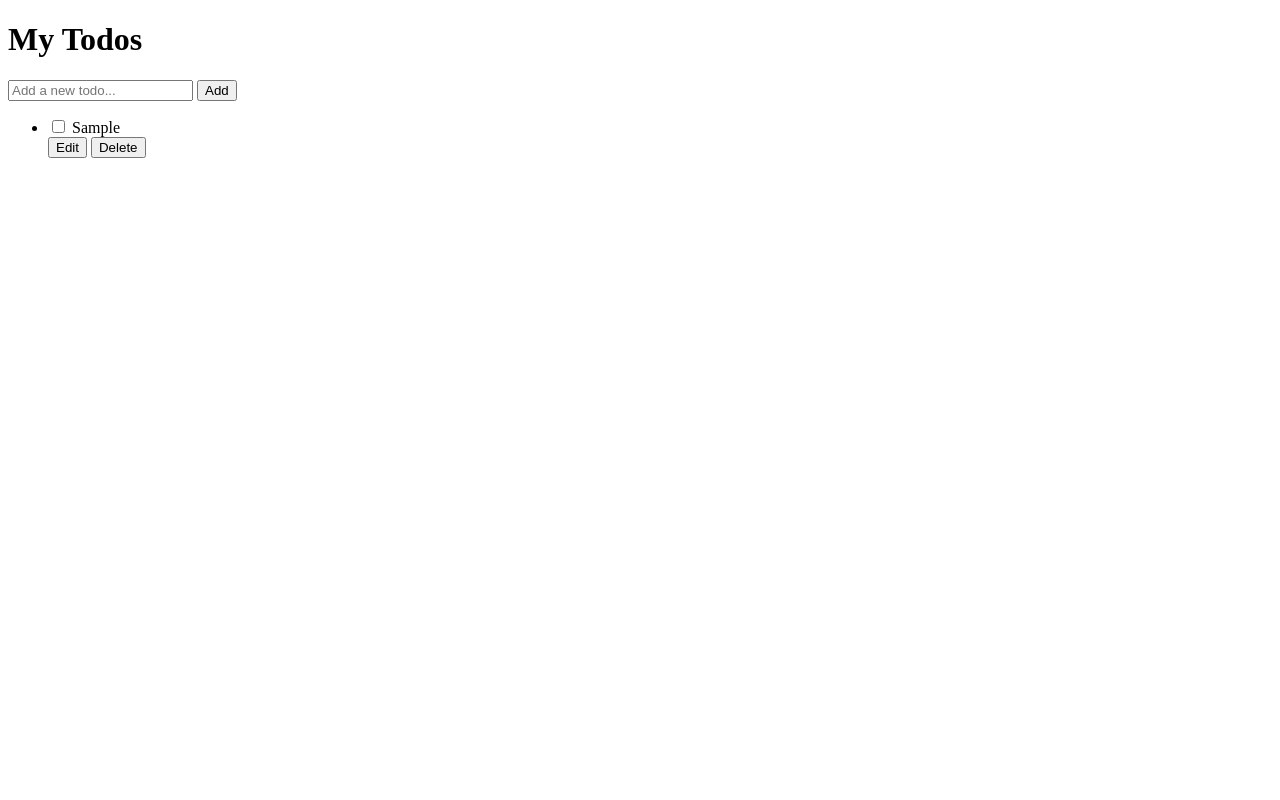
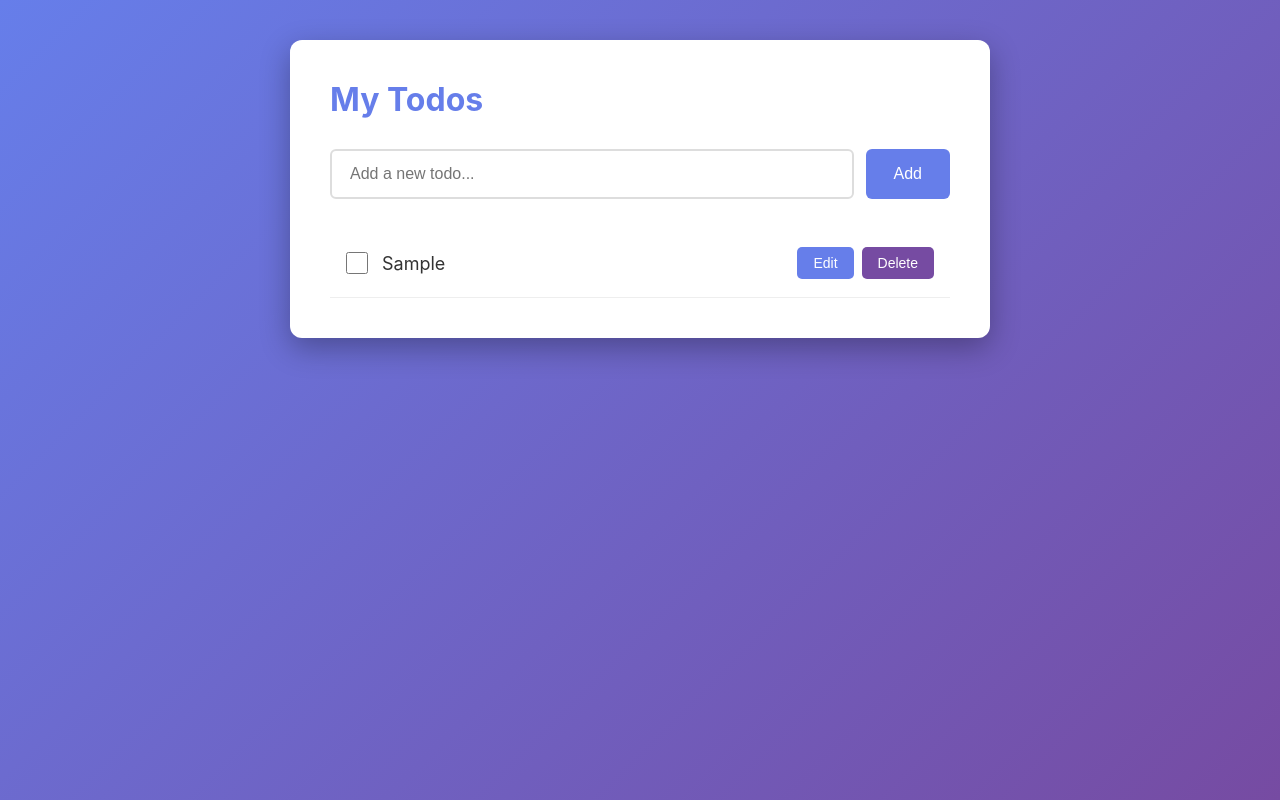
Before and after one commit to Pratik-Chaudhary-1/todo-app, a plain HTML site: page index.html in a window 1280 px wide. Both pictures are taken after typing "Sample" into the empty fields and a click on the button "Add". Drawn offline with Linux system fonts and the light colour scheme.

Commit message:
css file added

```diff
--- a/index.html
+++ b/index.html
@@ -4,6 +4,7 @@
     <meta charset="UTF-8" />
     <meta name="viewport" content="width=device-width, initial-scale=1.0" />
     <title>Todo App</title>
+    <link rel="stylesheet" href="style.css" />
   </head>
   <body>
     <div class="container">
--- /dev/null
+++ b/style.css
@@ -0,0 +1,153 @@
+* {
+  margin: 0;
+  padding: 0;
+  box-sizing: border-box;
+}
+
+body {
+  font-family: -apple-system, BlinkMacSystemFont, "Segoe UI", Roboto, Oxygen,
+    Ubuntu, Cantarell, sans-serif;
+  background: linear-gradient(135deg, #667eea 0%, #764ba2 100%);
+  min-height: 100vh;
+  padding: 40px 20px;
+}
+
+.container {
+  max-width: 700px;
+  margin: 0 auto;
+  background: white;
+  padding: 40px;
+  border-radius: 12px;
+  box-shadow: 0 10px 30px rgba(0, 0, 0, 0.3);
+}
+
+h1 {
+  font-size: 32px;
+  margin-bottom: 30px;
+  color: #667eea;
+}
+
+.input-section {
+  display: flex;
+  gap: 12px;
+  margin-bottom: 30px;
+}
+
+#todoInput {
+  flex: 1;
+  padding: 14px 18px;
+  border: 2px solid #ddd;
+  border-radius: 6px;
+  font-size: 16px;
+}
+
+#todoInput:focus {
+  outline: none;
+  border-color: #667eea;
+}
+
+button {
+  padding: 14px 28px;
+  background: #667eea;
+  color: white;
+  border: none;
+  border-radius: 6px;
+  cursor: pointer;
+  font-size: 16px;
+  font-weight: 500;
+}
+
+button:hover {
+  background: #5568d3;
+}
+
+#todoList {
+  list-style: none;
+}
+
+.todo-item {
+  display: flex;
+  align-items: center;
+  padding: 18px 16px;
+  border-bottom: 1px solid #eee;
+  gap: 14px;
+}
+
+.todo-item:hover {
+  background: #f9f9f9;
+}
+
+.todo-item input[type="checkbox"] {
+  cursor: pointer;
+  width: 22px;
+  height: 22px;
+  accent-color: #667eea;
+}
+
+.todo-text {
+  flex: 1;
+  font-size: 18px;
+  color: #333;
+  line-height: 1.5;
+}
+
+.todo-text.completed {
+  text-decoration: line-through;
+  text-decoration-thickness: 2.5px;
+  color: #999;
+}
+
+.todo-item input[type="text"] {
+  flex: 1;
+  padding: 8px 12px;
+  border: 2px solid #ddd;
+  border-radius: 6px;
+  font-size: 18px;
+}
+
+.todo-actions {
+  display: flex;
+  gap: 8px;
+}
+
+.edit-btn,
+.delete-btn,
+.save-btn,
+.cancel-btn {
+  padding: 8px 16px;
+  font-size: 14px;
+  border-radius: 5px;
+  font-weight: 500;
+}
+
+.edit-btn {
+  background: #667eea;
+}
+
+.edit-btn:hover {
+  background: #5568d3;
+}
+
+.delete-btn {
+  background: #764ba2;
+}
+
+.delete-btn:hover {
+  background: #653a8a;
+}
+
+.save-btn {
+  background: #667eea;
+}
+
+.save-btn:hover {
+  background: #5568d3;
+}
+
+.cancel-btn {
+  background: #999;
+}
+
+.cancel-btn:hover {
+  background: #777;
+}
```
